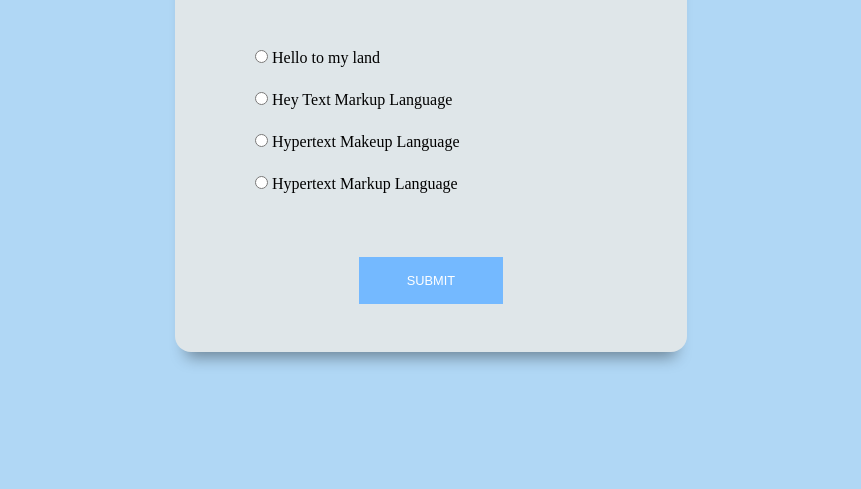
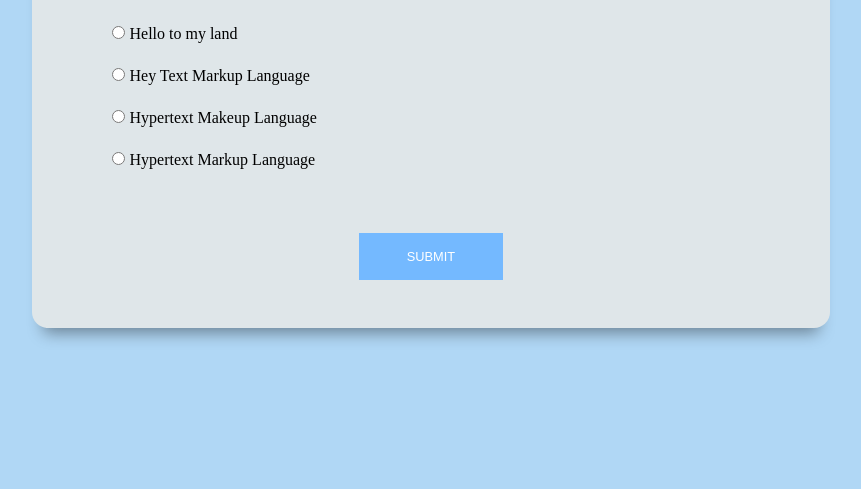
Before and after one commit to luffy009-b/MCQ, a plain HTML site: page index.html in a window 1280 px wide. Shown: the part 311-800 px from the top of the page, without its empty margins (209-1070 px from the left). Drawn offline with Linux system fonts and the light colour scheme.

Commit message:
quiz_044735.css

```diff
--- a/quiz_044735.css
+++ b/quiz_044735.css
@@ -5,14 +5,14 @@
     font-weight: 400;
 }
 .main-div{
-    width:100vw;
+    min-width:100vw;
     min-height: 100vh;
     display:grid;
     place-items:center;
     background-color:rgb(176, 215, 245);
 }
 .inner-div{
-    width: 40vw;
+    min-width: 40vw;
     background-color: #dfe6e9;
     padding: 3rem 5rem;
     border-radius: 1rem;
@@ -48,7 +48,7 @@ input{
 }
 #showScore{
     background-color: #dfe6e9;
-    margin-top: 1rem;
+    margin-top: 2rem;
     padding:3rem 4rem;
     box-shadow: 0 1rem 1rem -0.7rem rgba(0, 0, 0, 0.4);
 }
```
